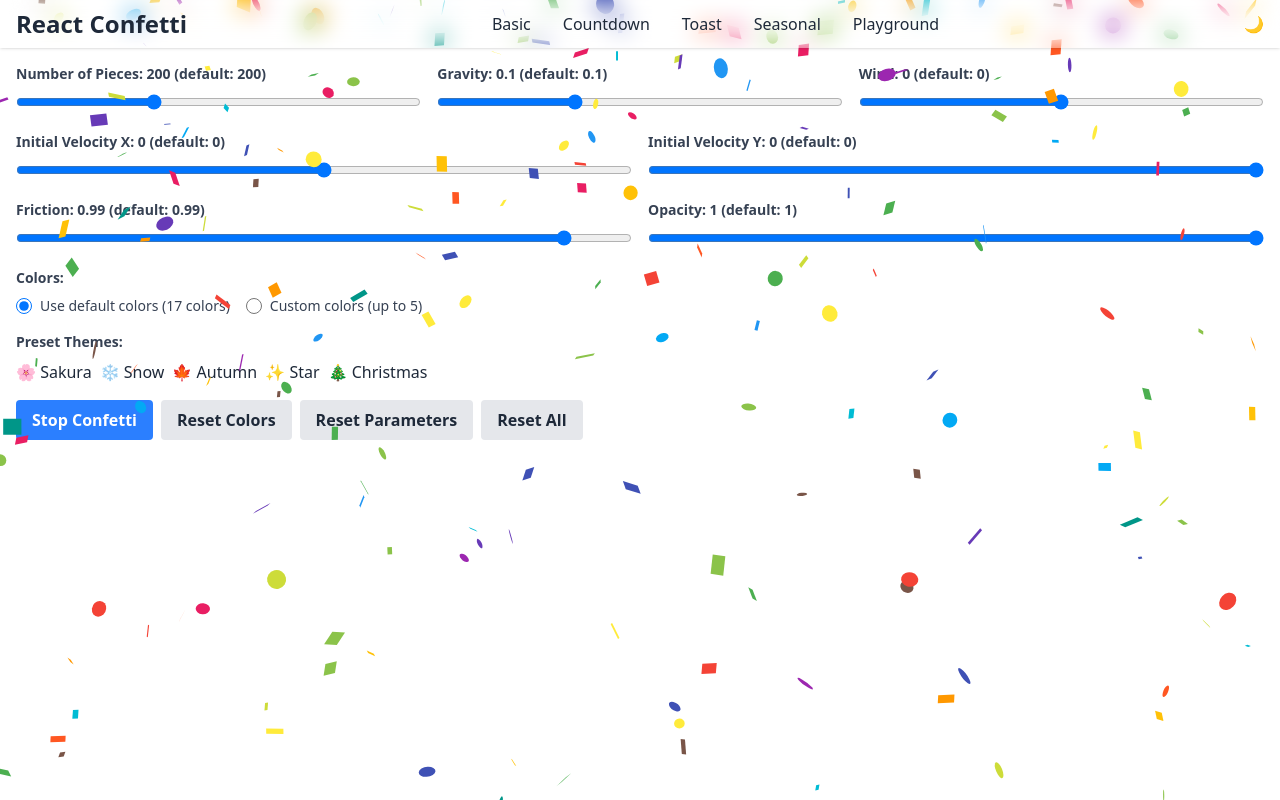
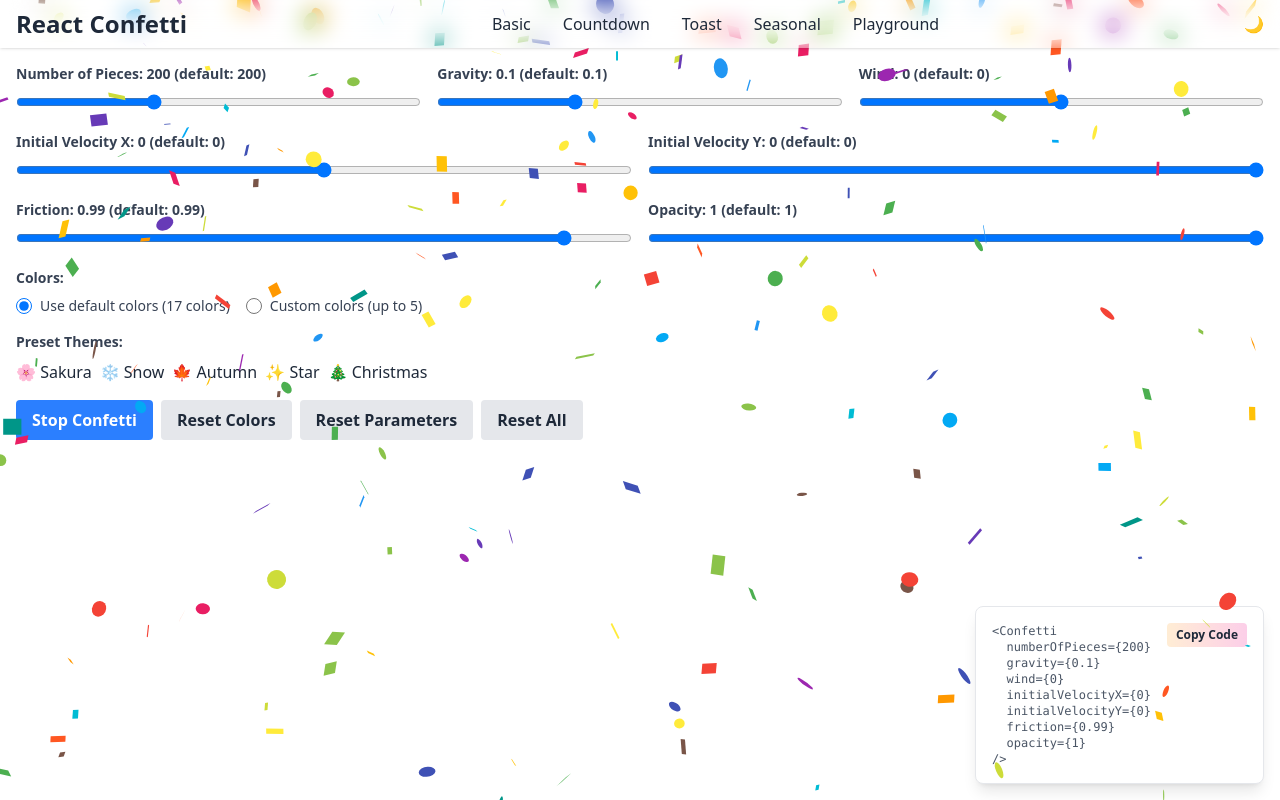
Before and after one commit to kkoisland/react-confetti-app, a React (Vite) app: page /playground in a window 1280 px wide. Built offline with nearby package versions, Linux system fonts and the light colour scheme.

Commit message:
feat: add code snippet display with copy functionality

```diff
--- a/src/pages/PlaygroundPage.tsx
+++ b/src/pages/PlaygroundPage.tsx
@@ -42,6 +42,31 @@ const PlaygroundPage = () => {
 	const restartConfetti = () => {
 		setShowConfetti(false);
 		setTimeout(() => setShowConfetti(true), 100);
+	};
+
+	const generateCodeSnippet = () => {
+		const params: string[] = [];
+
+		params.push(`numberOfPieces={${numberOfPieces}}`);
+		params.push(`gravity={${gravity}}`);
+		params.push(`wind={${wind}}`);
+		params.push(`initialVelocityX={${initialVelocityX}}`);
+		params.push(`initialVelocityY={${initialVelocityY}}`);
+		params.push(`friction={${friction}}`);
+		params.push(`opacity={${opacity}}`);
+
+		if (useCustomColors && confettiColors && confettiColors.length > 0) {
+			params.push(`colors={${JSON.stringify(confettiColors)}}`);
+		}
+
+		return `<Confetti\n  ${params.join("\n  ")}\n/>`;
+	};
+
+	const handleCopyCode = () => {
+		const code = generateCodeSnippet();
+		navigator.clipboard.writeText(code);
+		setCopied(true);
+		setTimeout(() => setCopied(false), 2000);
 	};
 
 	const handleResetParameters = () => {
@@ -401,9 +426,20 @@ const PlaygroundPage = () => {
 				/>
 			)}
 
-			{/* Bottom: Code snippet */}
-			<div className="fixed bottom-4 left-1/2 -translate-x-1/2">
-				{/* Code and Copy button */}
+			{/* Bottom right: Code snippet */}
+			<div className="fixed bottom-4 right-4 bg-white dark:bg-gray-800 bg-opacity-90 dark:bg-opacity-90 p-4 rounded-lg shadow-lg border border-gray-200 dark:border-gray-700 max-w-md">
+				<div className="flex items-start justify-between gap-4">
+					<pre className="flex-1 text-xs text-gray-600 dark:text-gray-400 overflow-x-auto">
+						<code>{generateCodeSnippet()}</code>
+					</pre>
+					<button
+						type="button"
+						onClick={handleCopyCode}
+						className="w-20 px-2 py-1 text-xs bg-gradient-to-r from-orange-100 to-pink-200 text-gray-800 font-semibold rounded hover:from-orange-200 hover:to-pink-300 transition-all whitespace-nowrap"
+					>
+						{copied ? "Copied!" : "Copy Code"}
+					</button>
+				</div>
 			</div>
 		</div>
 	);
```
Also changed, not shown: 1 other file (tests, documents, lock files or other folders).
